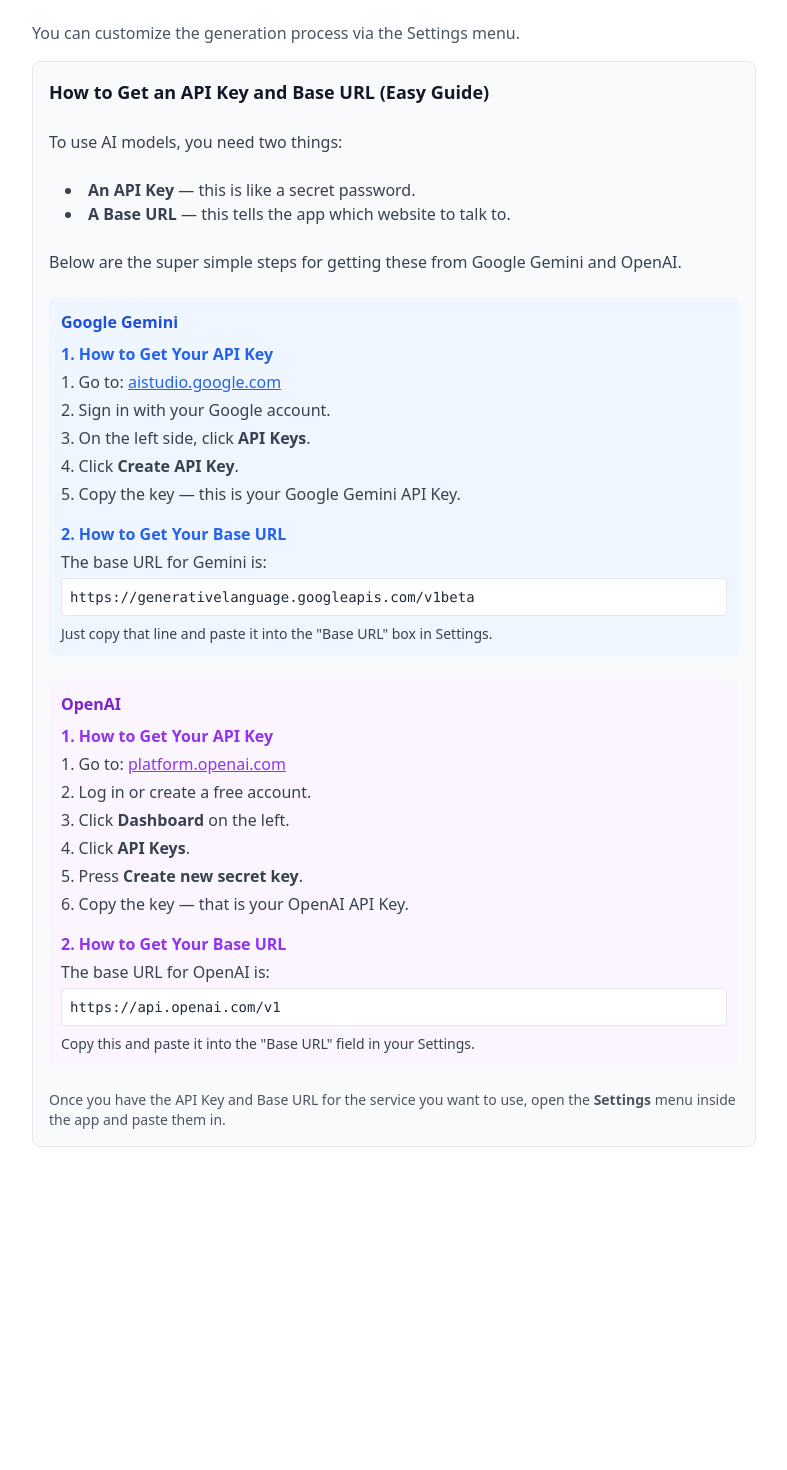
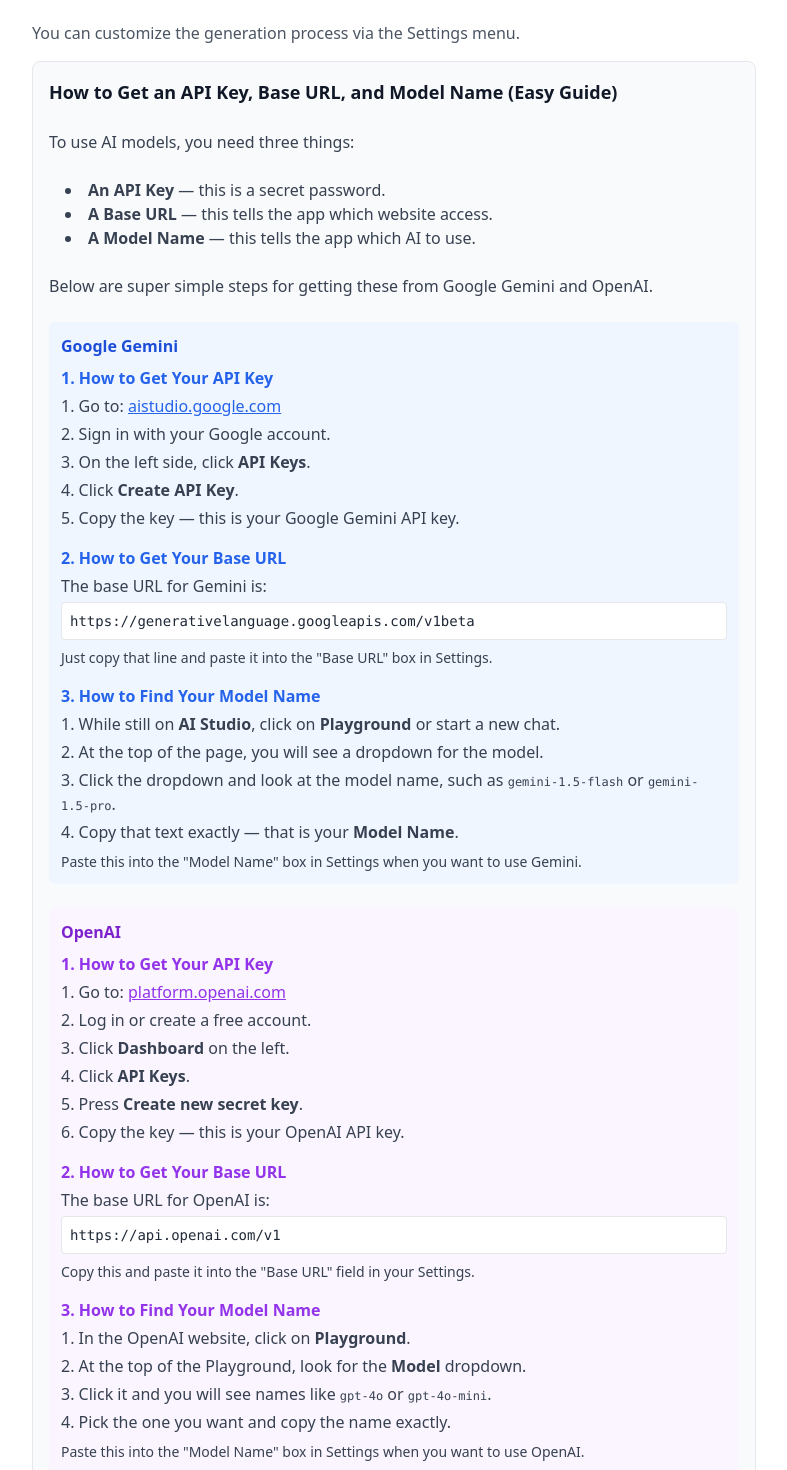
Before and after one commit to markwong1111/knowledge-navigator, a React (Vite) app in the folder frontend/: page /docs in a window 1280 px wide. Shown: the part 920-2390 px from the top of the page, without its empty margins (372-1159 px from the left). Before the commit the page ends 2107 px from the top, so only its background shows below. Built offline with nearby package versions, Linux system fonts and the light colour scheme.

Commit message:
added model name instruction to gemini and openai

```diff
--- a/frontend/src/Documentation.jsx
+++ b/frontend/src/Documentation.jsx
@@ -1,7 +1,8 @@
 import React from 'react';
-import { Book, ArrowLeft, Info, FileText, Code } from 'lucide-react'; // Added missing icons
-import SettingsMenu from './components/SettingsMenu'; // Retained, assuming it's used elsewhere
-import {Link} from 'react-router-dom'
+import { Book, ArrowLeft, Info, FileText, Code } from 'lucide-react';
+import SettingsMenu from './components/SettingsMenu';
+import { Link } from 'react-router-dom';
+
 const Documentation = ({ onNavigate }) => {
   return (
     <div className="min-h-screen bg-white dark:bg-gray-900 text-gray-800 dark:text-gray-200 overflow-y-auto h-full">
@@ -9,7 +10,6 @@ const Documentation = ({ onNavigate }) => {
       <header className="border-b dark:border-gray-700 bg-gray-50 dark:bg-gray-800 px-6 py-4 sticky top-0 z-10">
         <div className="max-w-5xl mx-auto flex items-center justify-between">
           <div className="flex items-center gap-3">
-            {/* Using Book icon */}
             <Book className="text-blue-600 dark:text-blue-400" size={24} />
             <h1 className="text-xl font-bold text-gray-900 dark:text-white">
               Knowledge Navigator Docs
@@ -19,7 +19,6 @@ const Documentation = ({ onNavigate }) => {
             to="/"
             className="flex items-center gap-2 px-4 py-2 text-sm font-medium text-gray-600 dark:text-gray-300 bg-white dark:bg-gray-700 border border-gray-200 dark:border-gray-600 rounded-lg hover:bg-gray-50 dark:hover:bg-gray-600 transition-colors"
           >
-            {/* Using ArrowLeft icon */}
             <ArrowLeft size={16} />
             Back to App
           </Link>
@@ -51,7 +50,6 @@ const Documentation = ({ onNavigate }) => {
             {/* Section: Getting Started */}
             <section id="getting-started" className="space-y-4">
               <div className="flex items-center gap-2 pb-2 border-b dark:border-gray-700">
-                {/* Using Info icon */}
                 <Info className="text-blue-500" size={20} />
                 <h2 className="text-2xl font-bold text-gray-900 dark:text-white">Getting Started</h2>
               </div>
@@ -70,7 +68,6 @@ const Documentation = ({ onNavigate }) => {
             {/* Section: Uploading */}
             <section id="uploading" className="space-y-4">
               <div className="flex items-center gap-2 pb-2 border-b dark:border-gray-700">
-                {/* Using FileText icon */}
                 <FileText className="text-green-500" size={20} />
                 <h2 className="text-2xl font-bold text-gray-900 dark:text-white">Supported Formats</h2>
               </div>
@@ -90,7 +87,6 @@ const Documentation = ({ onNavigate }) => {
             {/* Section: API Config */}
             <section id="api-config" className="space-y-4">
               <div className="flex items-center gap-2 pb-2 border-b dark:border-gray-700">
-                {/* Using Code icon */}
                 <Code className="text-purple-500" size={20} />
                 <h2 className="text-2xl font-bold text-gray-900 dark:text-white">Configuration</h2>
               </div>
@@ -125,6 +121,7 @@ const Documentation = ({ onNavigate }) => {
                   </tbody>
                 </table>
               </div>
+
               <p className="text-gray-600 dark:text-gray-300">
                 You can customize the generation process via the Settings menu.
               </p>
@@ -132,20 +129,21 @@ const Documentation = ({ onNavigate }) => {
               <div className="bg-gray-50 dark:bg-gray-800 border border-gray-200 dark:border-gray-700 rounded-lg p-4 space-y-6">
 
                 <h3 className="text-lg font-semibold text-gray-900 dark:text-white">
-                  How to Get an API Key and Base URL (Easy Guide)
+                  How to Get an API Key, Base URL, and Model Name (Easy Guide)
                 </h3>
 
                 <p className="text-gray-700 dark:text-gray-300">
-                  To use AI models, you need two things:
+                  To use AI models, you need three things:
                 </p>
 
                 <ul className="list-disc list-inside text-gray-700 dark:text-gray-300 ml-4">
-                  <li><strong>An API Key</strong> — this is like a secret password.</li>
-                  <li><strong>A Base URL</strong> — this tells the app which website to talk to.</li>
+                  <li><strong>An API Key</strong> — this is a secret password.</li>
+                  <li><strong>A Base URL</strong> — this tells the app which website access.</li>
+                  <li><strong>A Model Name</strong> — this tells the app which AI to use.</li>
                 </ul>
 
                 <p className="text-gray-700 dark:text-gray-300">
-                  Below are the super simple steps for getting these from Google Gemini and OpenAI.
+                  Below are super simple steps for getting these from Google Gemini and OpenAI.
                 </p>
 
                 {/* GOOGLE GEMINI */}
@@ -158,7 +156,7 @@ const Documentation = ({ onNavigate }) => {
                     <li>Sign in with your Google account.</li>
                     <li>On the left side, click <strong>API Keys</strong>.</li>
                     <li>Click <strong>Create API Key</strong>.</li>
-                  <li>Copy the key — this is your Google Gemini API Key.</li>
+                    <li>Copy the key — this is your Google Gemini API key.</li>
                   </ol>
 
                   <h5 className="font-semibold text-blue-600 dark:text-blue-400 mt-4">2. How to Get Your Base URL</h5>
@@ -171,6 +169,17 @@ const Documentation = ({ onNavigate }) => {
 
                   <p className="text-gray-700 dark:text-gray-300 text-sm mt-2">
                     Just copy that line and paste it into the "Base URL" box in Settings.
+                  </p>
+
+                  <h5 className="font-semibold text-blue-600 dark:text-blue-400 mt-4">3. How to Find Your Model Name</h5>
+                  <ol className="list-decimal list-inside text-gray-700 dark:text-gray-300 space-y-1 mt-1">
+                    <li>While still on <strong>AI Studio</strong>, click on <strong>Playground</strong> or start a new chat.</li>
+                    <li>At the top of the page, you will see a dropdown for the model.</li>
+                    <li>Click the dropdown and look at the model name, such as <code className="font-mono text-xs">gemini-1.5-flash</code> or <code className="font-mono text-xs">gemini-1.5-pro</code>.</li>
+                    <li>Copy that text exactly — that is your <strong>Model Name</strong>.</li>
+                  </ol>
+                  <p className="text-gray-700 dark:text-gray-300 text-sm mt-2">
+                    Paste this into the "Model Name" box in Settings when you want to use Gemini.
                   </p>
                 </div>
 
@@ -185,7 +194,7 @@ const Documentation = ({ onNavigate }) => {
                     <li>Click <strong>Dashboard</strong> on the left.</li>
                     <li>Click <strong>API Keys</strong>.</li>
                     <li>Press <strong>Create new secret key</strong>.</li>
-                  <li>Copy the key — that is your OpenAI API Key.</li>
+                    <li>Copy the key — this is your OpenAI API key.</li>
                   </ol>
 
                   <h5 className="font-semibold text-purple-600 dark:text-purple-400 mt-4">2. How to Get Your Base URL</h5>
@@ -199,18 +208,25 @@ const Documentation = ({ onNavigate }) => {
                   <p className="text-gray-700 dark:text-gray-300 text-sm mt-2">
                     Copy this and paste it into the "Base URL" field in your Settings.
                   </p>
+
+                  <h5 className="font-semibold text-purple-600 dark:text-purple-400 mt-4">3. How to Find Your Model Name</h5>
+                  <ol className="list-decimal list-inside text-gray-700 dark:text-gray-300 space-y-1 mt-1">
+                    <li>In the OpenAI website, click on <strong>Playground</strong>.</li>
+                    <li>At the top of the Playground, look for the <strong>Model</strong> dropdown.</li>
+                    <li>Click it and you will see names like <code className="font-mono text-xs">gpt-4o</code> or <code className="font-mono text-xs">gpt-4o-mini</code>.</li>
+                    <li>Pick the one you want and copy the name exactly.</li>
+                  </ol>
+                  <p className="text-gray-700 dark:text-gray-300 text-sm mt-2">
+                    Paste this into the "Model Name" box in Settings when you want to use OpenAI.
+                  </p>
                 </div>
 
                 <p className="text-sm text-gray-600 dark:text-gray-400">
-                  Once you have the API Key and Base URL for the service you want to use, open the <strong>Settings</strong> menu inside the app and paste them in.
+                  Once you have the API key, base URL, and model name for the service you want to use, open the <strong>Settings</strong> menu inside the app and paste them in.
                 </p>
 
               </div>
-
-
             </section>
-
-
           </div>
         </div>
       </main>
```
Lines whose indentation alone changed are shown as unchanged.
